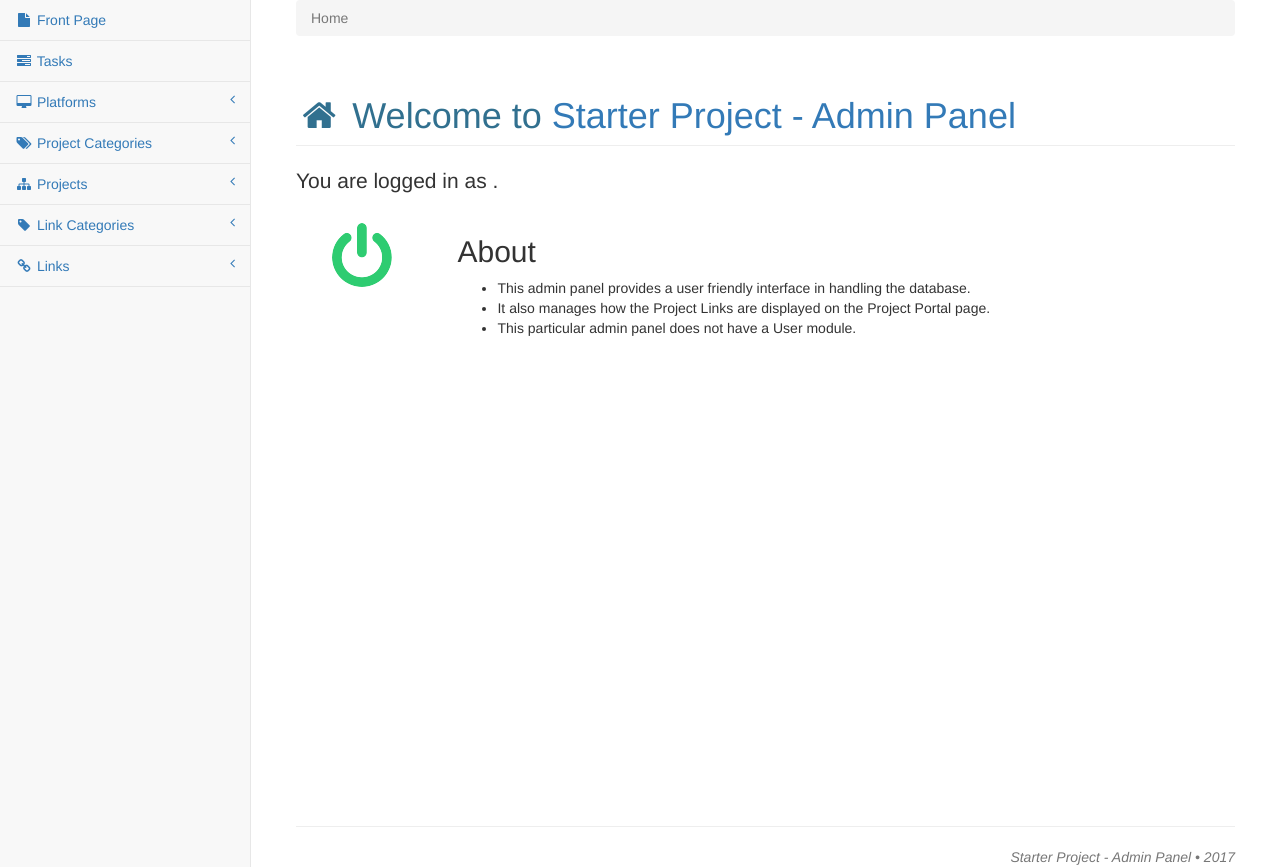
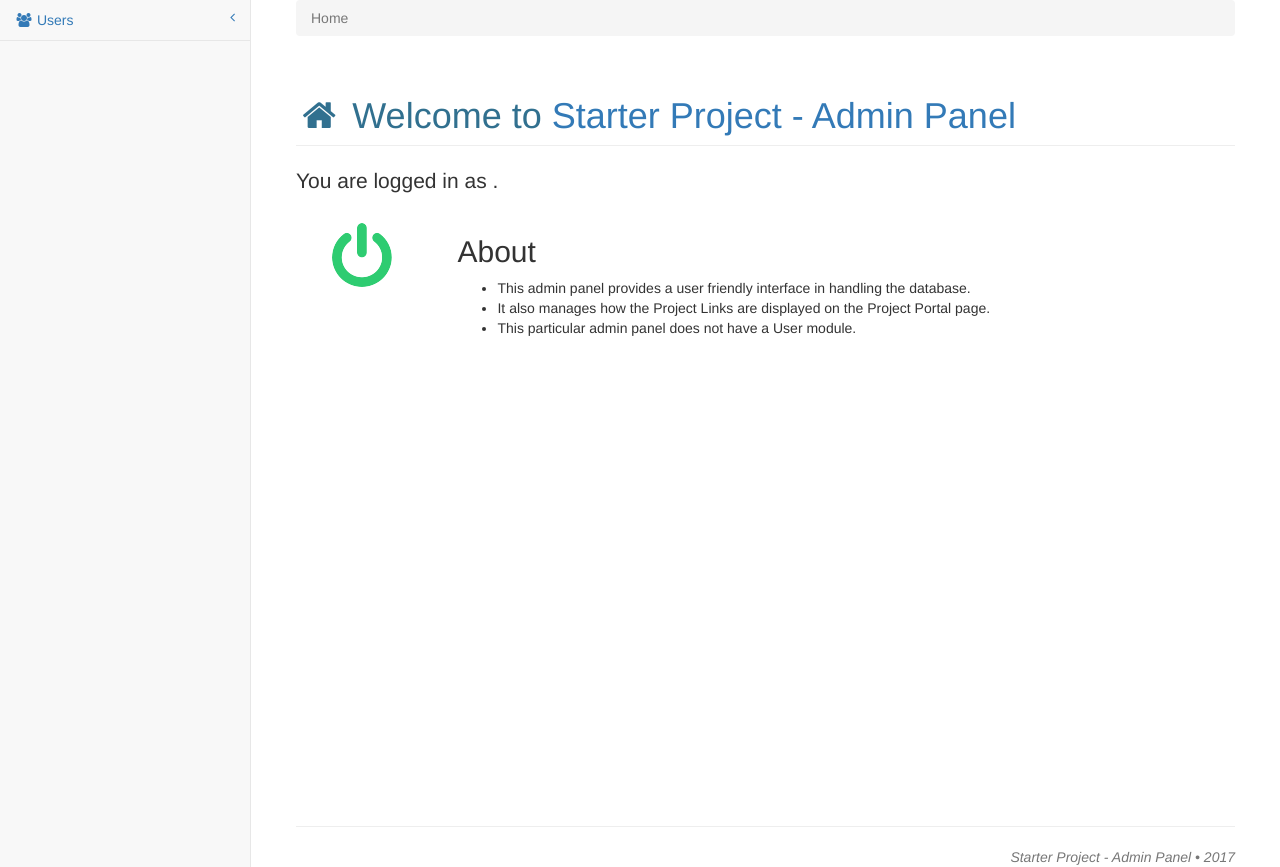
Before and after one commit to Alieos/ci_sba_starter_project, a CodeIgniter app: the page made by application/views/admin/admin/start_page.php in a window 1280 px wide. Shown: the part 51-918 px from the top of the page. Run offline with CodeIgniter, Linux system fonts and the light colour scheme.

Commit message:
- Added table names as contants. - Corrected urls - Cleaned up navbar snippet.

```diff
--- a/application/config/constants.php
+++ b/application/config/constants.php
@@ -95,3 +95,8 @@ define('ADMIN_SITE_NAME', 'Starter Project - Admin Panel');
 define('RESOURCES_FOLDER', 'http://localhost/ci_sba_starter_project/resources/');
 define('SYSTEM_DATE_FORMAT', 'd M Y');
 define('DATETIME_ZONE', 'Asia/Singapore');
+
+
+/* Table names */
+define('TABLE_USER', 'user');
+define('TABLE_USER_LOG', 'user_log');
--- a/application/controllers/admin/Admin.php
+++ b/application/controllers/admin/Admin.php
@@ -27,7 +27,7 @@ class Admin extends CI_Controller
     public function start()
     {
         $this->User_log_model->validate_access();
-        $this->load->view('admin/authenticate/start_page');
+        $this->load->view('admin/admin/start_page');
     }
 
 } // end Admin controller class
--- a/application/controllers/admin/Authenticate.php
+++ b/application/controllers/admin/Authenticate.php
@@ -98,9 +98,8 @@ class Authenticate extends CI_Controller
 
     public function start()
     {
-		$this->User_log_model->validate_access();
-        $this->load->view('admin/authenticate/start_page');
-    }
+		redirect('admin/admin/start');
+	}
 
     public function tasks()
     {
--- a/application/views/admin/_snippets/navbar.php
+++ b/application/views/admin/_snippets/navbar.php
@@ -44,69 +44,15 @@ defined('BASEPATH') OR exit('No direct script access allowed');
         <div class="sidebar-nav navbar-collapse">
 
             <ul class="nav" id="side-menu">
-                <li><a href="<?=site_url();?>"><i class="fa fa-file fa-fw"></i> Front Page</a></li>
-                <li><a href="<?=site_url('admin/authenticate/tasks');?>"><i class="fa fa-tasks fa-fw"></i> Tasks</a></li>
-                <!-- platform module -->
+                <!-- user module -->
                 <li>
-                    <a href="#"><i class="fa fa-desktop fa-fw"></i> Platforms<span class="fa arrow"></span></a>
+                    <a href="#"><i class="fa fa-users fa-fw"></i> Users<span class="fa arrow"></span></a>
                     <ul class="nav nav-second-level">
                         <li>
-                            <a href="<?=site_url('admin/platform/browse');?>"><i class="fa fa-file-text-o fa-fw"></i> Browse Platforms</a>
+                            <a href="<?=site_url('admin/user/browse');?>"><i class="fa fa-file-text-o fa-fw"></i> Browse Users</a>
                         </li>
                         <li>
-                            <a href="<?=site_url('admin/platform/create');?>"><i class="fa fa-plus fa-fw"></i> Create Platform</a>
-                        </li>
-                    </ul>
-                </li>
-
-                <!-- project-category module -->
-                <li>
-                    <a href="#"><i class="fa fa-tags fa-fw"></i> Project Categories<span class="fa arrow"></span></a>
-                    <ul class="nav nav-second-level">
-                        <li>
-                            <a href="<?=site_url('admin/project_category/browse');?>"><i class="fa fa-file-text-o fa-fw"></i> Browse Project Categories</a>
-                        </li>
-                        <li>
-                            <a href="<?=site_url('admin/project_category/create');?>"><i class="fa fa-plus fa-fw"></i> Create Project Category</a>
-                        </li>
-                    </ul>
-                </li>
-
-                <!-- project module -->
-                <li>
-                    <a href="#"><i class="fa fa-sitemap fa-fw"></i> Projects<span class="fa arrow"></span></a>
-                    <ul class="nav nav-second-level">
-                        <li>
-                            <a href="<?=site_url('admin/project/browse');?>"><i class="fa fa-file-text-o fa-fw"></i> Browse Projects</a>
-                        </li>
-                        <li>
-                            <a href="<?=site_url('admin/project/create');?>"><i class="fa fa-plus fa-fw"></i> Create Project</a>
-                        </li>
-                    </ul>
-                </li>
-
-                <!-- link-category model -->
-                <li>
-                    <a href="#"><i class="fa fa-tag fa-fw"></i> Link Categories<span class="fa arrow"></span></a>
-                    <ul class="nav nav-second-level">
-                        <li>
-                            <a href="<?=site_url('admin/link_category/browse');?>"><i class="fa fa-file-text-o fa-fw"></i> Browse Link Categories</a>
-                        </li>
-                        <li>
-                            <a href="<?=site_url('admin/link_category/create');?>"><i class="fa fa-plus fa-fw"></i> Create Link Category</a>
-                        </li>
-                    </ul>
-                </li>
-
-                <!-- link model -->
-                <li>
-                    <a href="#"><i class="fa fa-link fa-fw"></i> Links<span class="fa arrow"></span></a>
-                    <ul class="nav nav-second-level">
-                        <li>
-                            <a href="<?=site_url('admin/link/browse');?>"><i class="fa fa-file-text-o fa-fw"></i> Browse Links</a>
-                        </li>
-                        <li>
-                            <a href="<?=site_url('admin/link/create');?>"><i class="fa fa-plus fa-fw"></i> Create Link</a>
+                            <a href="<?=site_url('admin/user/create');?>"><i class="fa fa-plus fa-fw"></i> Create User</a>
                         </li>
                     </ul>
                 </li>
```
